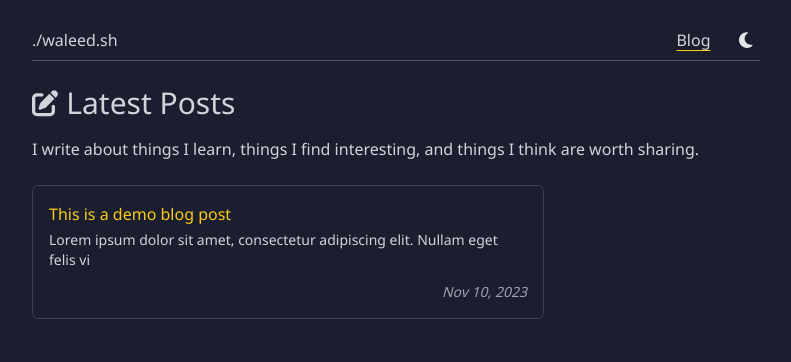
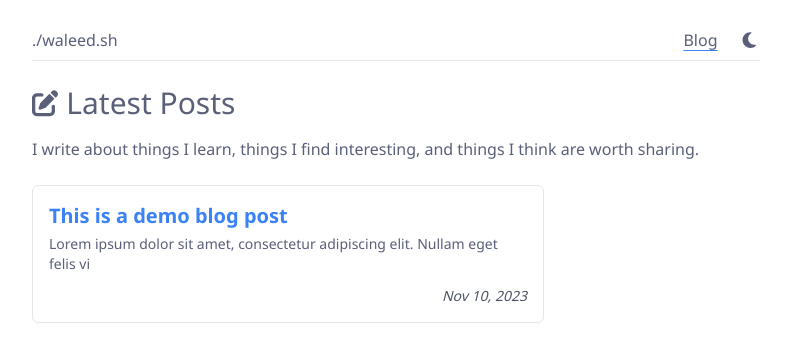
Before and after one commit to waleed-alfaifi/dot.sh, a Next.js app: page /blog in a window 1280 px wide. Shown: the top 362 px of the page, without its empty margins (244-1035 px from the left). Built offline with nearby package versions, Linux system fonts and the light colour scheme.

Commit message:
light theme

```diff
--- a/package.json
+++ b/package.json
@@ -10,12 +10,14 @@
   },
   "dependencies": {
     "@fortawesome/fontawesome-svg-core": "^6.4.2",
+    "@fortawesome/free-regular-svg-icons": "^6.5.1",
     "@fortawesome/free-solid-svg-icons": "^6.4.2",
     "@fortawesome/react-fontawesome": "^0.2.0",
     "clsx": "^2.0.0",
     "date-fns": "^2.30.0",
     "gray-matter": "^4.0.3",
     "next": "13.5.6",
+    "next-themes": "^0.2.1",
     "react": "^18",
     "react-dom": "^18",
     "react-markdown": "^9.0.0",
--- a/src/app/_components/Header.tsx
+++ b/src/app/_components/Header.tsx
@@ -1,7 +1,7 @@
 'use client'
 
 import Link from 'next/link'
-import { ThemeToggler } from './Theme'
+import { ThemeToggler } from './ThemeToggler'
 import { usePathname } from 'next/navigation'
 import clsx from 'clsx'
 
@@ -9,7 +9,7 @@ function Header() {
   const pathname = usePathname()
 
   return (
-    <header className="pt-3 pb-2 border-b-gray-600 border-b">
+    <header className="pt-3 pb-2 border-b-gray-200 dark:border-b-gray-600 border-b">
       <nav>
         <ul className="flex justify-between items-center gap-5">
           <li className="mr-auto">
--- a/src/app/_components/Theme.tsx
+++ /dev/null
@@ -1,17 +0,0 @@
-'use client'
-
-import { faMoon } from '@fortawesome/free-solid-svg-icons/faMoon'
-import { FontAwesomeIcon } from '@fortawesome/react-fontawesome'
-
-export const ThemeToggler = () => {
-  return (
-    <button
-      className="border-transparent rounded text-lg flex ml-auto border-1 h-1.75rem pb-0 transition text-gray-700 w-1.75rem duration-200 self-end items-center justify-center !outline-none dark:text-gray-200 hover:border-gray-200 hover:text-gray-700 focus:border-gray-200 focus:text-gray-700 dark:hover:border-gray-700 dark:hover:text-gray-200 dark:focus:border-gray-700 dark:focus:text-gray-200"
-      onClick={() => {
-        alert('TODO: Implement theme toggler')
-      }}
-    >
-      <FontAwesomeIcon icon={faMoon} className="mx-2" title="Theme Toggle" />
-    </button>
-  )
-}
--- /dev/null
+++ b/src/app/_components/ThemeProvider.tsx
@@ -0,0 +1,12 @@
+'use client'
+
+import { ThemeProvider as NextThemesProvider } from 'next-themes'
+type ThemeProviderProps = Parameters<typeof NextThemesProvider>[0]
+
+/**
+ * Your app's theme provider component.
+ * 'use client' is essential for next-themes to work with app-dir.
+ */
+export function ThemeProvider({ children, ...props }: ThemeProviderProps) {
+  return <NextThemesProvider {...props}>{children}</NextThemesProvider>
+}
--- /dev/null
+++ b/src/app/_components/ThemeToggler.tsx
@@ -0,0 +1,41 @@
+import { useTheme } from 'next-themes'
+import { FontAwesomeIcon } from '@fortawesome/react-fontawesome'
+import { faMoon } from '@fortawesome/free-solid-svg-icons/faMoon'
+import { faSun } from '@fortawesome/free-regular-svg-icons/faSun'
+import { IconDefinition } from '@fortawesome/fontawesome-svg-core'
+import { faSpinner } from '@fortawesome/free-solid-svg-icons/faSpinner'
+import { useEffect, useState } from 'react'
+
+const useIsClient = () => {
+  const [isClient, setIsClient] = useState(false)
+
+  useEffect(() => {
+    setIsClient(true)
+  }, [])
+
+  return isClient
+}
+
+export const ThemeToggler = () => {
+  const { theme, setTheme } = useTheme()
+  const isLight = theme === 'light'
+  const isClient = useIsClient()
+
+  const icon = isClient ? (isLight ? faSun : faMoon) : faSpinner
+
+  return (
+    <button
+      className="rounded sm:text-lg flex pb-0 transition duration-200"
+      onClick={() => {
+        setTheme(isLight ? 'dark' : 'light')
+      }}
+    >
+      <FontAwesomeIcon
+        icon={icon as IconDefinition}
+        fixedWidth
+        title="Theme Toggle"
+        spin={!isClient}
+      />
+    </button>
+  )
+}
--- a/src/app/blog/[postId]/blog.scss
+++ b/src/app/blog/[postId]/blog.scss
@@ -35,7 +35,7 @@
   }
 
   a {
-    @apply text-primary hover:underline hover:text-yellow-500;
+    @apply text-primary hover:underline hover:text-inherit hover:dark:text-primary-darker;
   }
 
   pre {
--- a/src/app/blog/page.tsx
+++ b/src/app/blog/page.tsx
@@ -30,12 +30,14 @@ const Blog = async () => {
             <li key={post.id}>
               <Link
                 href={`/blog/${post.id}`}
-                className="flex flex-col border border-gray-700 p-2 rounded-md md:p-4"
+                className="flex flex-col border border-gray-200 dark:border-gray-700 p-2 rounded-md md:p-4"
               >
-                <span className="text-primary">{post.title}</span>
+                <Heading level={3} className="text-primary">
+                  {post.title}
+                </Heading>
                 <p className="leading-5 my-1 text-sm">{post.excerpt}</p>
 
-                <p className="text-sm text-gray-400 ml-auto mt-2 italic">
+                <p className="text-sm text-gray-600 dark:text-gray-400 ml-auto mt-2 italic">
                   {new Date(post.date).toLocaleDateString('en', {
                     month: 'short',
                     day: 'numeric',
--- a/src/app/globals.css
+++ b/src/app/globals.css
@@ -8,24 +8,27 @@
   --background-end-rgb: 255, 255, 255;
 
   --color-background: white;
-  --color-foreground: black;
+  --color-foreground: rgb(90, 95, 122);
 
-  --color-primary: rgb(250 204 21); /* #facc15 - tailwind yellow-400 color */
+  --color-primary: rgb(59 130 246); /* #3b82f6 - tailwind blue-500 */
+  /* tailwind blue-700 color */
+  --color-primary-darker: rgb(37 99 235);
 }
 
 .dark {
   --color-background: rgba(27, 30, 46);
-  --color-foreground: rgb(225, 227, 237);
-}
+  --color-foreground: rgb(
+    209,
+    213,
+    219
+  ); /* #d1d5db - tailwind gray-300 color */
 
-@media (prefers-color-scheme: dark) {
-  :root {
-    --foreground-rgb: 255, 255, 255;
-    --background-start-rgb: 0, 0, 0;
-    --background-end-rgb: 0, 0, 0;
-  }
+  --color-primary: rgb(250 204 21); /* #facc15 - tailwind yellow-400 color */
+  /* tailwind yellow-500 color */
+  --color-primary-darker: rgb(245 158 11);
 }
 
 body {
   background: var(--color-background);
+  color: var(--color-foreground);
 }
--- a/src/app/layout.tsx
+++ b/src/app/layout.tsx
@@ -5,6 +5,7 @@ import clsx from 'clsx'
 import type { Metadata } from 'next'
 import { Noto_Sans } from 'next/font/google'
 import Header from './_components/Header'
+import { ThemeProvider } from './_components/ThemeProvider'
 
 config.autoAddCss = false
 
@@ -27,15 +28,17 @@ export default function RootLayout({
   children: React.ReactNode
 }) {
   return (
-    <html lang="en" className="dark">
+    <html lang="en" suppressHydrationWarning>
       <body
         className={clsx(
-          'px-5 pt-4 text-gray-300 leading-6 max-w-3xl mx-auto md:text-base',
+          'px-5 pt-4 leading-6 max-w-3xl mx-auto md:text-base',
           inter.className
         )}
       >
-        <Header />
-        <main className="py-6">{children}</main>
+        <ThemeProvider attribute="class">
+          <Header />
+          <main className="py-6">{children}</main>
+        </ThemeProvider>
       </body>
     </html>
   )
--- a/tailwind.config.ts
+++ b/tailwind.config.ts
@@ -18,6 +18,7 @@ const config: Config = {
       colors: {
         foreground: 'var(--color-foreground)',
         primary: 'var(--color-primary)',
+        'primary-darker': 'var(--color-primary-darker)',
       },
       backgroundColor: {
         background: 'var(--color-background)',
```
Also changed, not shown: 1 other file (tests, documents, lock files or other folders).
